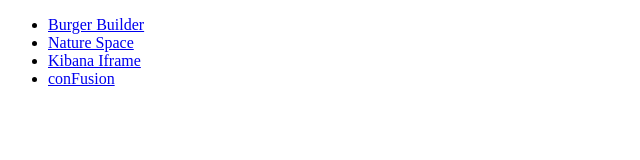
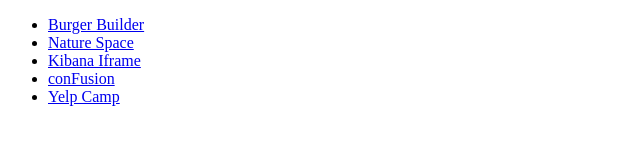
Before and after one commit to diwakarsingh95/diwakarsingh95.github.io, a plain HTML site: page index.html in a window 1280 px wide. Shown: the full height of the page, 0-640 px from the left. Drawn offline with Linux system fonts and the light colour scheme.

Commit message:
Update index.html

```diff
--- a/index.html
+++ b/index.html
@@ -12,6 +12,7 @@
       <li><a href="/nature-space">Nature Space</a></li>
       <li><a href="/kibana-iframe">Kibana Iframe</a></li>
       <li><a href="/conFusion">conFusion</a></li>
+      <li><a href="https://diwakar-yelpcamp.herokuapp.com/">Yelp Camp</a></li>
     </ul>
   </body>
 </html>
```
